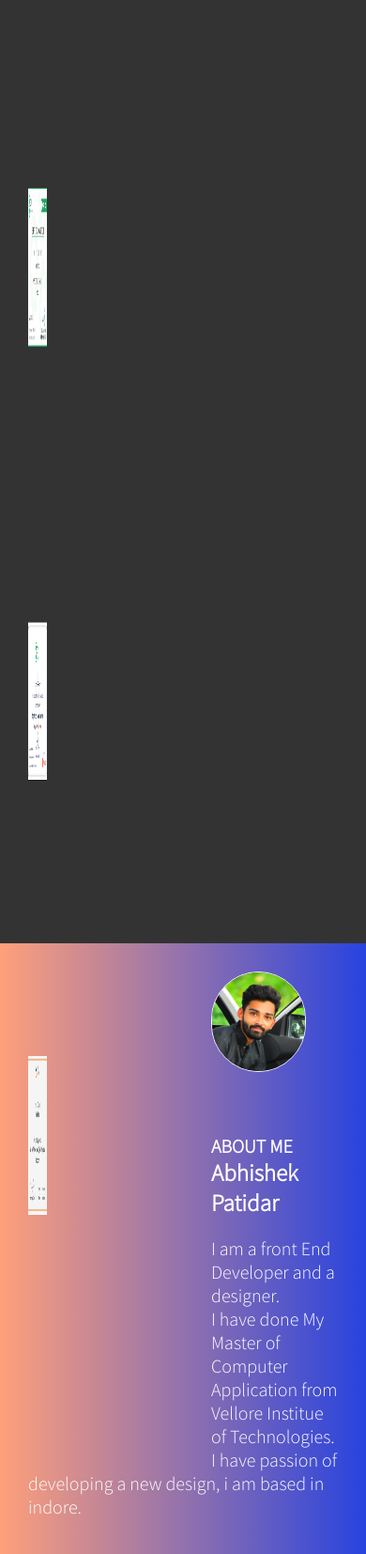
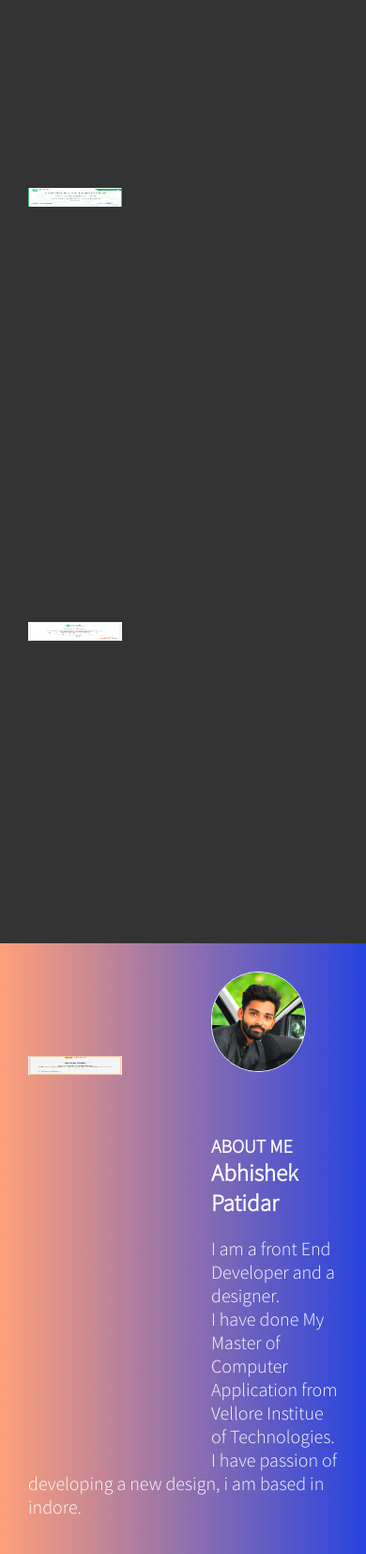
Before and after one commit to 9926830418/portfolio, a PHP site: page / in a window 390 px wide. Shown: the part 1258-2912 px from the top of the page at 94% size. Run offline with PHP 8.4, Linux system fonts and the light colour scheme; some libraries are stand-ins or nearby versions.

Commit message:
Update style.css

```diff
--- a/style.css
+++ b/style.css
@@ -692,16 +692,16 @@ display: none;
 
 	 }
 	 img.aws{
-		width:10%;
-		 height:20vh;
+		width:100px;
+		 height:20px;
 
 	 }
 	img.python{
-		width:10%;
-		 height:20vh;
+		width:100px;
+		 height:20px;
 	}
 	img.robot{
-		width:10%;
-		 height:20vh;
+		width:100px;
+		 height:20px;
 	}
 }
```
